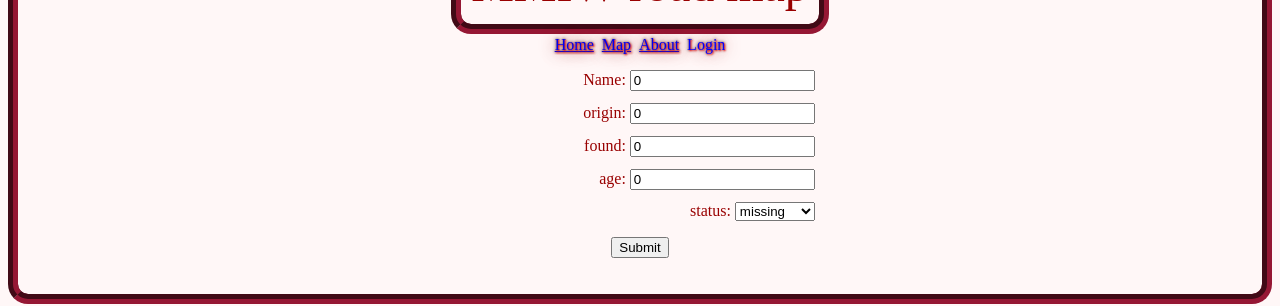
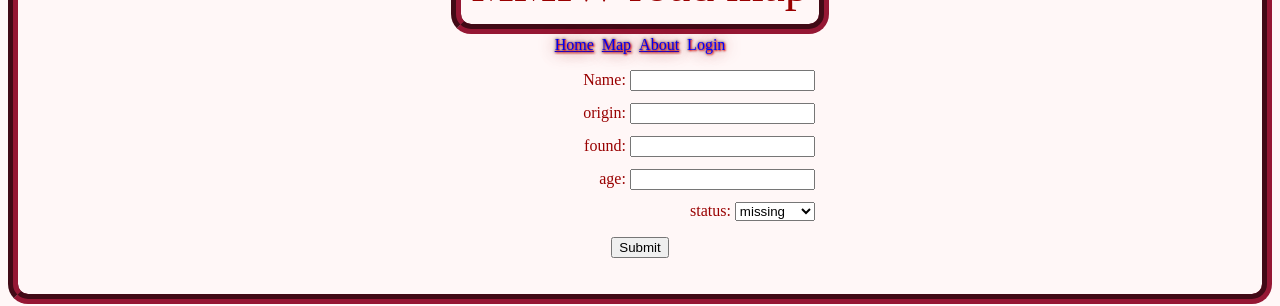
Before and after one commit to JenMWatt/project2, a React (Vite) app: page /addform in a window 1280 px wide. Shown: the part 122-428 px from the top of the page. Built offline with nearby package versions, Linux system fonts and the light colour scheme; no server answers; the database is empty.

Commit message:
Fix value in AddForm, using logical OR instead of binary

```diff
--- a/src/AddForm.jsx
+++ b/src/AddForm.jsx
@@ -1,4 +1,4 @@
-import { useState } from "react";
+import { useState, useEffect } from "react";
 import { collection, addDoc } from "firebase/firestore";
 import { firestore } from "./firebase";
 import "./App.css";
@@ -12,6 +12,10 @@ export default function AddForm() {
     status: "missing",
   };
   const [data, setdata] = useState(emptyData);
+
+  useEffect(() => {
+    console.log(data);
+  }, [data]);
 
   function handleInput(key, e) {
     const newData = { ...data };
@@ -37,14 +41,14 @@ export default function AddForm() {
           <input
             type="text"
             onChange={(e) => handleInput("name", e)}
-            value={data.name | ''}
+            value={data.name || ""}
           />
         </label>
         <label>
           origin:{" "}
           <input
             type="text"
-            value={data.origin | ''}
+            value={data.origin || ""}
             onChange={(e) => handleInput("origin", e)}
           />
         </label>
@@ -52,7 +56,7 @@ export default function AddForm() {
           found:{" "}
           <input
             type="text"
-            value={data.found | ''}
+            value={data.found || ""}
             onChange={(e) => handleInput("found", e)}
           />
         </label>
@@ -60,7 +64,7 @@ export default function AddForm() {
           age:{" "}
           <input
             type="text"
-            value={data.age | ''}
+            value={data.age || ""}
             onChange={(e) => handleInput("age", e)}
           />
         </label>
@@ -68,7 +72,7 @@ export default function AddForm() {
           status:{" "}
           <select
             name="status"
-            value={data.status | ''}
+            value={data.status || ""}
             onChange={(e) => handleInput("status", e)}
           >
             <option value="missing">missing</option>
--- a/src/Login.jsx
+++ b/src/Login.jsx
@@ -31,7 +31,7 @@ const Login = () => {
       <main>
         <section>
           <div>
-            <h1>Login</h1>
+            <h2>Login</h2>
 
             <form>
               <div>
--- a/src/Signup.jsx
+++ b/src/Signup.jsx
@@ -40,7 +40,7 @@ const Signup = () => {
       <section>
         <div>
           <div>
-            <h1>Sign Up</h1>
+            <h2>Sign Up</h2>
             <form>
               <div>
                 <label htmlFor="email-address">Email address</label>
```
